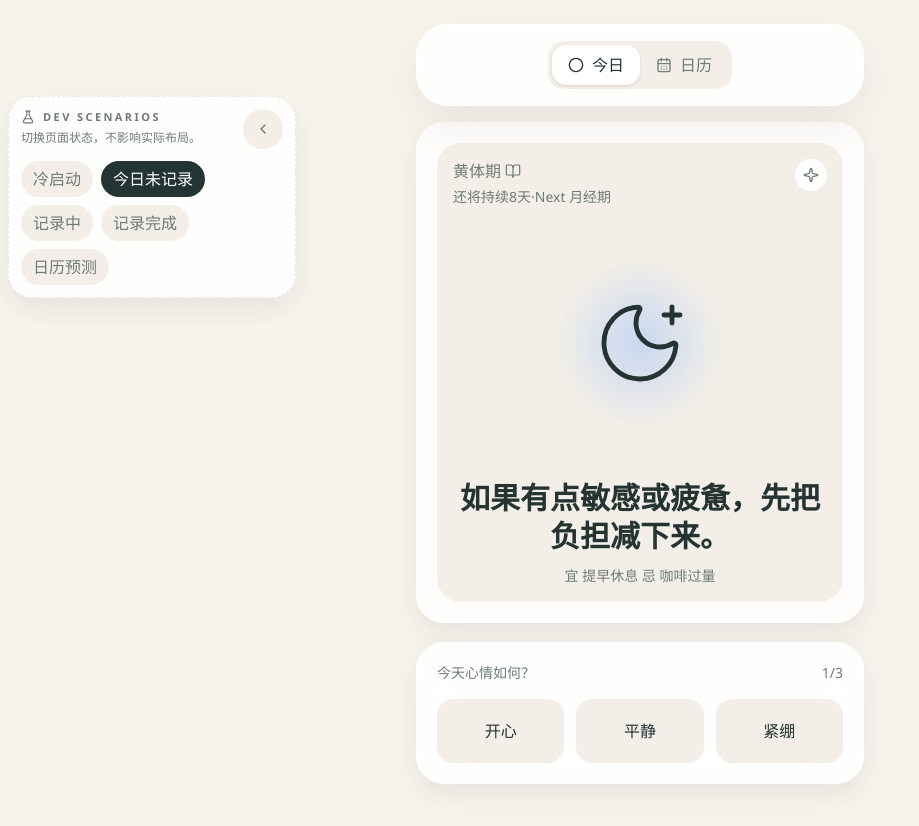
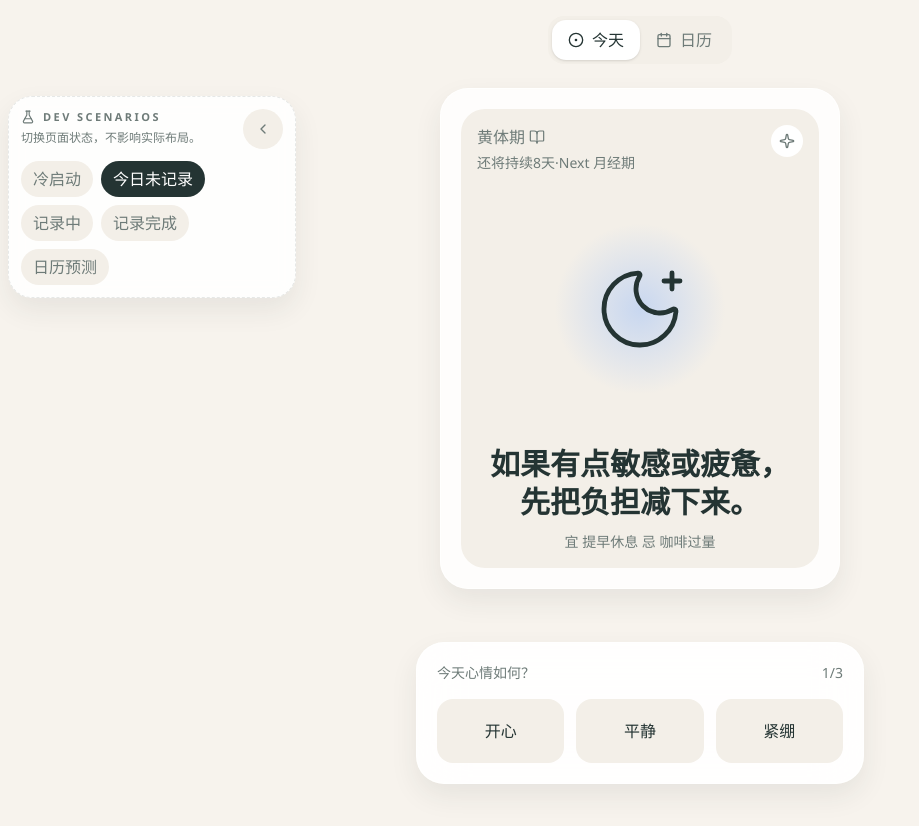
Before and after one commit to xiaoshanhe003/moonly, a React (Vite) app: page /today in a window 1280 px wide. Shown: the top 826 px of the page, without its empty margins (0-919 px from the left). Built offline with nearby package versions, Linux system fonts and the light colour scheme.

Commit message:
Refine sticky header behavior

```diff
--- a/src/app/shell.tsx
+++ b/src/app/shell.tsx
@@ -1,6 +1,6 @@
-import { useEffect, useState } from "react";
+import { useEffect, useRef, useState } from "react";
 import { useLocation, useNavigate } from "react-router-dom";
-import { CalendarDays, Circle } from "lucide-react";
+import { Calendar, CircleDot } from "lucide-react";
 import { TodayPage } from "../pages/today-page";
 import { CalendarPage } from "../pages/calendar-page";
 import { OnboardingPage } from "../pages/onboarding-page";
@@ -22,6 +22,7 @@ export function AppShell({ initialView }: AppShellProps) {
   const profile = useCycleStore((state) => state.profile);
   const entries = useCycleStore((state) => state.entries);
   const currentView = location.pathname.includes("calendar") ? "calendar" : initialView;
+  const previousViewRef = useRef(currentView);
   const [visibleCalendarMonthKey, setVisibleCalendarMonthKey] = useState(() =>
     new Date(new Date().getFullYear(), new Date().getMonth(), 1).toISOString()
   );
@@ -35,25 +36,44 @@ export function AppShell({ initialView }: AppShellProps) {
     }
   }, [currentView]);
 
+  useEffect(() => {
+    if (previousViewRef.current === "calendar" && currentView === "today") {
+      requestAnimationFrame(() => {
+        const stickyHeader = document.querySelector("[data-sticky-shell-header]");
+        const heroCard = document.getElementById("today-phase-hero");
+        const stickyHeaderHeight = stickyHeader?.getBoundingClientRect().height ?? 0;
+        const targetTop = heroCard?.getBoundingClientRect().top ?? 0;
+        const topPadding = 8;
+
+        window.scrollTo({
+          top: Math.max(0, window.scrollY + targetTop - stickyHeaderHeight - topPadding),
+          left: 0,
+          behavior: "auto"
+        });
+      });
+    }
+
+    previousViewRef.current = currentView;
+  }, [currentView]);
+
   return (
-    <main className="min-h-screen bg-[var(--color-canvas)] px-4 py-6 text-[var(--color-ink)] sm:px-6">
-      <div className="mx-auto flex min-h-[calc(100vh-3rem)] max-w-md flex-col gap-4">
+    <main className="min-h-screen bg-[var(--color-canvas)] text-[var(--color-ink)]">
       {profile ? (
-          <div className="sticky top-4 z-40 space-y-4">
-            <header className="rounded-[32px] border border-white/70 bg-white/85 p-4 shadow-[var(--shadow-soft)] backdrop-blur">
+        <div className="sticky top-0 z-40 w-full bg-[var(--color-canvas)] backdrop-blur" data-sticky-shell-header>
+          <header className="mx-auto max-w-md px-4 pt-4 sm:px-6">
             <div className="flex items-center justify-center">
               <SegmentedControl
                 value={currentView}
                 onChange={(next) => navigate(next === "today" ? "/today" : "/calendar")}
                 items={[
-                    { value: "today", label: "今日", icon: Circle },
-                    { value: "calendar", label: "日历", icon: CalendarDays }
+                  { value: "today", label: "今天", icon: CircleDot },
+                  { value: "calendar", label: "日历", icon: Calendar }
                 ]}
               />
             </div>
 
             {currentView === "calendar" && cycleSummary ? (
-                <div className="mt-4 space-y-4">
+              <div className="mt-4 space-y-4 pb-4">
                 <div className="grid grid-cols-3 gap-3 text-sm">
                   <div>
                     <p className="text-[var(--color-muted)]">周期长度</p>
@@ -65,9 +85,7 @@ export function AppShell({ initialView }: AppShellProps) {
                   </div>
                   <div>
                     <p className="text-[var(--color-muted)]">下次月经</p>
-                      <p className="mt-1 text-2xl font-semibold">
-                        {formatShortDate(cycleSummary.nextPeriodStart)}
-                      </p>
+                    <p className="mt-1 text-2xl font-semibold">{formatShortDate(cycleSummary.nextPeriodStart)}</p>
                   </div>
                 </div>
 
@@ -85,6 +103,7 @@ export function AppShell({ initialView }: AppShellProps) {
         </div>
       ) : null}
 
+      <div className="mx-auto flex min-h-screen max-w-md flex-col gap-4 px-4 py-6 sm:px-6">
         <DevScenarioBar />
 
         {!profile ? (
--- a/src/pages/today-page.tsx
+++ b/src/pages/today-page.tsx
@@ -14,7 +14,9 @@ export function TodayPage() {
 
   return (
     <div className="flex flex-1 flex-col gap-4 pb-44">
-      <PhaseHeroCard summary={summary} />
+      <div id="today-phase-hero">
+        <PhaseHeroCard summary={summary} />
+      </div>
       <div className="fixed inset-x-4 bottom-4 z-[45] sm:left-1/2 sm:right-auto sm:w-[calc(100%-3rem)] sm:max-w-md sm:-translate-x-1/2">
         <QuickLogCard
           date={dateKey}
```
Lines whose indentation alone changed are shown as unchanged.
